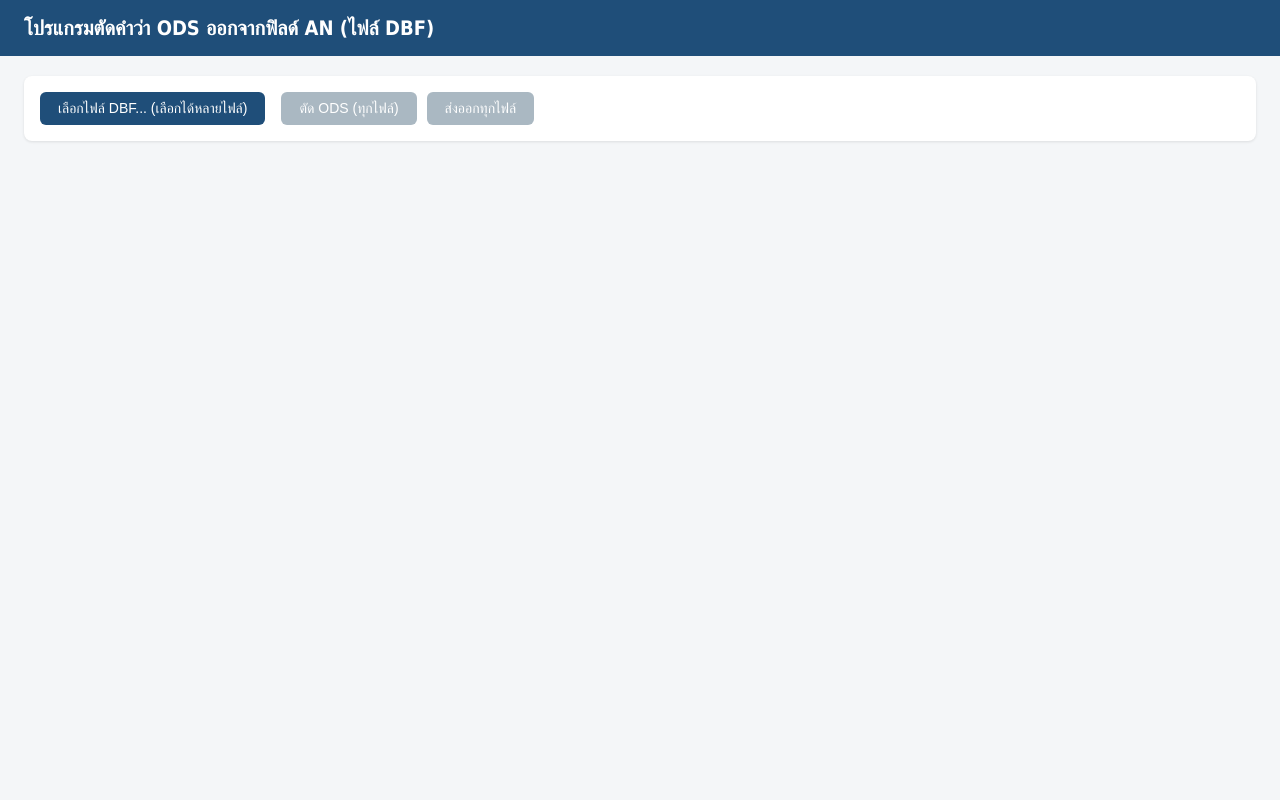
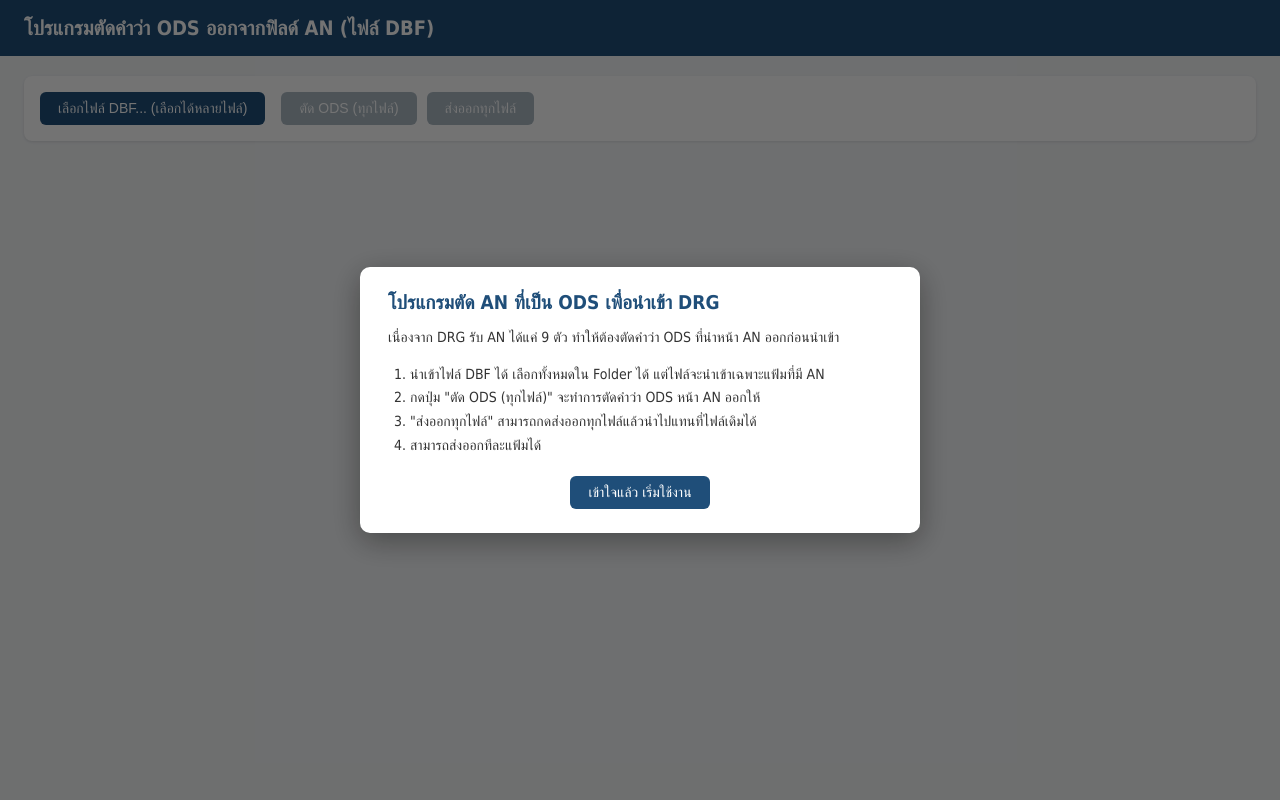
Before and after one commit to tannamnaja-ui/cutODS, a Flask app: page / in a window 1280 px wide. Run offline with Flask 3, Linux system fonts and the light colour scheme; data that the repository does not hold is empty.

Commit message:
Add usage intro modal shown when the app opens
Explains the AN/ODS/DRG 9-digit context and the 4-step workflow
(import folder, cut all, export all, export individually) in a
centered overlay dismissed by clicking the button or backdrop.

Co-Authored-By: Claude Sonnet 4.6 <noreply@anthropic.com>

```diff
--- a/static/script.js
+++ b/static/script.js
@@ -4,8 +4,17 @@ const btnCut = document.getElementById("btnCut");
 const btnExportAll = document.getElementById("btnExportAll");
 const statusEl = document.getElementById("status");
 const filesContainer = document.getElementById("filesContainer");
+const introOverlay = document.getElementById("introOverlay");
+const btnCloseIntro = document.getElementById("btnCloseIntro");
 
 const supportsFileSystemAccess = "showOpenFilePicker" in window;
+
+btnCloseIntro.addEventListener("click", () => {
+  introOverlay.classList.add("hidden");
+});
+introOverlay.addEventListener("click", (e) => {
+  if (e.target === introOverlay) introOverlay.classList.add("hidden");
+});
 
 // แต่ละไฟล์ที่นำเข้า: { workId, fileName, fileHandle, fields, an_field_found, card, infoEl, tableHead, tableBody, exportBtn }
 let fileEntries = [];
--- a/static/style.css
+++ b/static/style.css
@@ -12,6 +12,49 @@ header {
 }
 header h1 { margin: 0; font-size: 20px; }
 main { padding: 20px 24px; }
+
+.modal-overlay {
+  position: fixed;
+  inset: 0;
+  background: rgba(0, 0, 0, 0.55);
+  display: flex;
+  align-items: center;
+  justify-content: center;
+  z-index: 1000;
+  padding: 20px;
+}
+.modal-overlay.hidden { display: none; }
+
+.modal-box {
+  background: #fff;
+  border-radius: 10px;
+  padding: 24px 28px;
+  max-width: 560px;
+  width: 100%;
+  box-shadow: 0 8px 30px rgba(0, 0, 0, 0.35);
+}
+.modal-box h2 {
+  margin: 0 0 12px;
+  color: #1f4e79;
+  font-size: 19px;
+}
+.modal-box p {
+  margin: 0 0 14px;
+  font-size: 14px;
+  color: #333;
+  line-height: 1.6;
+}
+.modal-box ol {
+  margin: 0 0 18px;
+  padding-left: 22px;
+  font-size: 14px;
+  color: #333;
+  line-height: 1.7;
+}
+.modal-box button {
+  display: block;
+  margin: 0 auto;
+}
 
 .panel {
   display: flex;
--- a/templates/index.html
+++ b/templates/index.html
@@ -9,6 +9,20 @@
   <header>
     <h1>โปรแกรมตัดคำว่า ODS ออกจากฟิลด์ AN (ไฟล์ DBF)</h1>
   </header>
+
+  <div id="introOverlay" class="modal-overlay">
+    <div class="modal-box">
+      <h2>โปรแกรมตัด AN ที่เป็น ODS เพื่อนำเข้า DRG</h2>
+      <p>เนื่องจาก DRG รับ AN ได้แค่ 9 ตัว ทำให้ต้องตัดคำว่า ODS ที่นำหน้า AN ออกก่อนนำเข้า</p>
+      <ol>
+        <li>นำเข้าไฟล์ DBF ได้ เลือกทั้งหมดใน Folder ได้ แต่ไฟล์จะนำเข้าเฉพาะแฟ้มที่มี AN</li>
+        <li>กดปุ่ม "ตัด ODS (ทุกไฟล์)" จะทำการตัดคำว่า ODS หน้า AN ออกให้</li>
+        <li>"ส่งออกทุกไฟล์" สามารถกดส่งออกทุกไฟล์แล้วนำไปแทนที่ไฟล์เดิมได้</li>
+        <li>สามารถส่งออกทีละแฟ้มได้</li>
+      </ol>
+      <button type="button" id="btnCloseIntro">เข้าใจแล้ว เริ่มใช้งาน</button>
+    </div>
+  </div>
 
   <main>
     <section class="panel">
```
